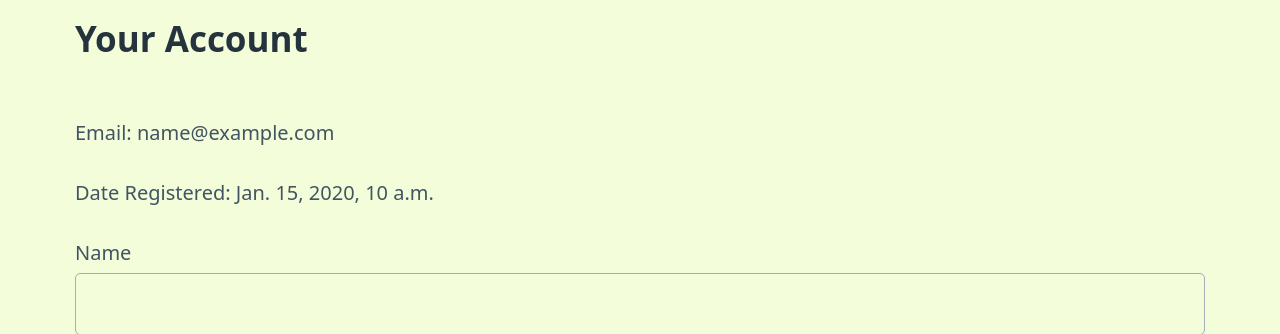
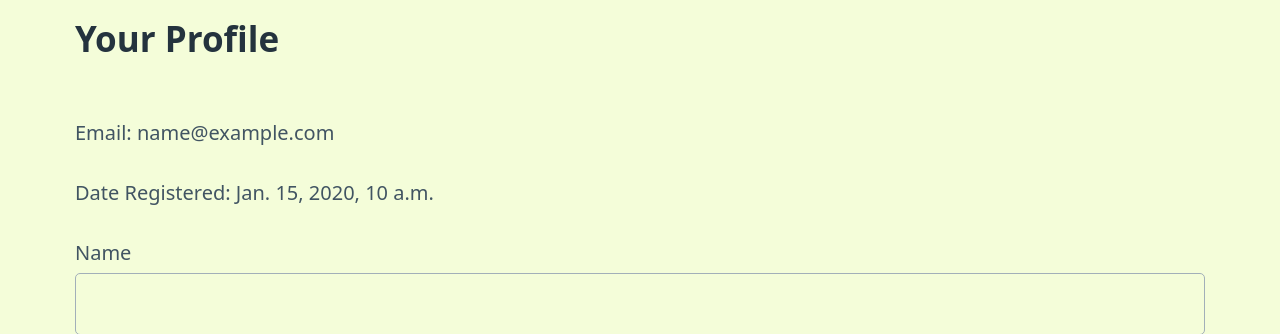
Before and after one commit to MaxLan-dev/DevHacks2025, a Django app: template food4u/website/templates/website/account.html in a window 1280 px wide. Shown: the part 74-408 px from the top of the page. Run offline with Django 5.2, Linux system fonts and the light colour scheme; the template is opened without the code that fills it: values that come from a table or form of the project are taken from there, most other values are stand-ins (such as "Sample title", 1, 10 or a date in 2020); parts of the project's set-up code (start-up, migrations or seed data) failed here and were passed over.

Commit message:
Update account.html content

```diff
--- a/food4u/website/templates/website/account.html
+++ b/food4u/website/templates/website/account.html
@@ -4,7 +4,7 @@
 
 {% block content %}
 <div class="container mt-5">
-    <h2>Your Account</h2>
+    <h2>Your Profile</h2>
     <p>Email: {{ email }}</p>
     <p>Date Registered: {{ date_registered }}</p>
     <form method="post">
```
